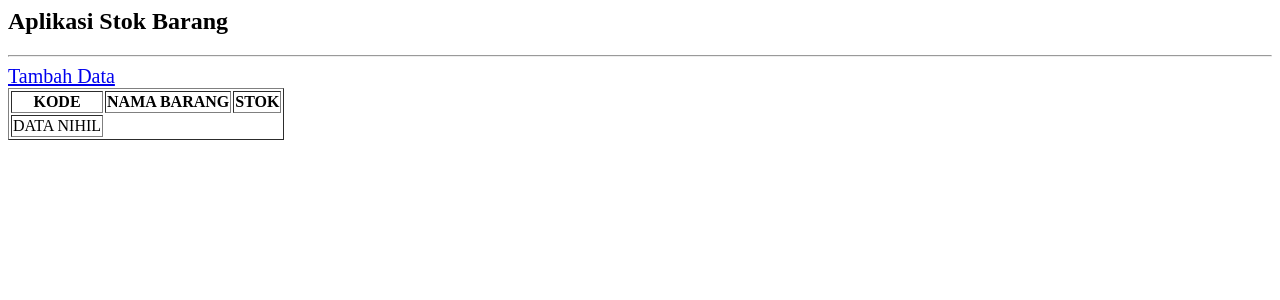
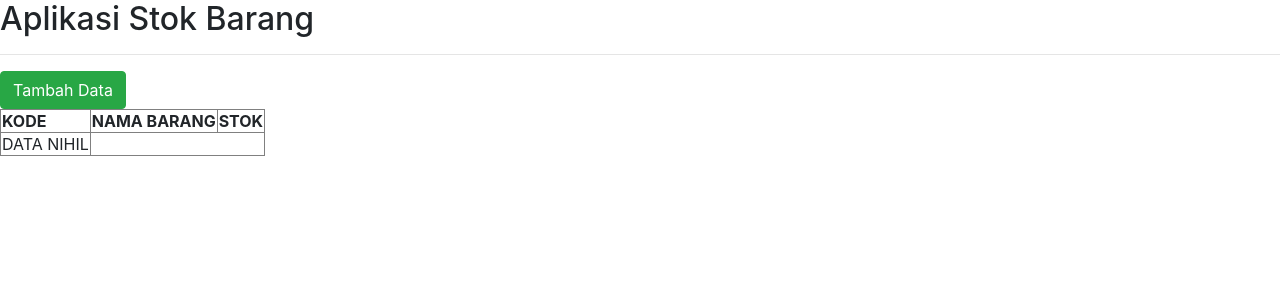
Before and after one commit to tamami-phb/uas-data-mahasiswa, a PHP site: page /main.php in a window 1280 px wide. Shown: the top 300 px of the page. Run offline with PHP 8.4, Linux system fonts and the light colour scheme; data that the repository does not hold is empty.

Commit message:
modif button tambah data

```diff
--- a/main.php
+++ b/main.php
@@ -1,6 +1,12 @@
+<html>
+<head>
+<link rel="stylesheet" href="https://stackpath.bootstrapcdn.com/bootstrap/4.1.1/css/bootstrap.min.css" integrity="sha384-WskhaSGFgHYWDcbwN70/dfYBj47jz9qbsMId/iRN3ewGhXQFZCSftd1LZCfmhktB" crossorigin="anonymous">
+<script src="https://stackpath.bootstrapcdn.com/bootstrap/4.1.1/js/bootstrap.min.js" integrity="sha384-smHYKdLADwkXOn1EmN1qk/HfnUcbVRZyYmZ4qpPea6sjB/pTJ0euyQp0Mk8ck+5T" crossorigin="anonymous"></script>
+</head>
+<body>
 <h2>Aplikasi Stok Barang</h2>
 <hr>
-<a style="font-size: 20px; font-color: red" href="input.php">Tambah Data</a>
+<a class="btn btn-success" href="input.php">Tambah Data</a>
 <table border="1">
     <tr>
         <th>KODE</th>
@@ -45,3 +51,4 @@ if($data->num_rows <= 0) {
 }
     ?>
 </table>
+</body>
```
